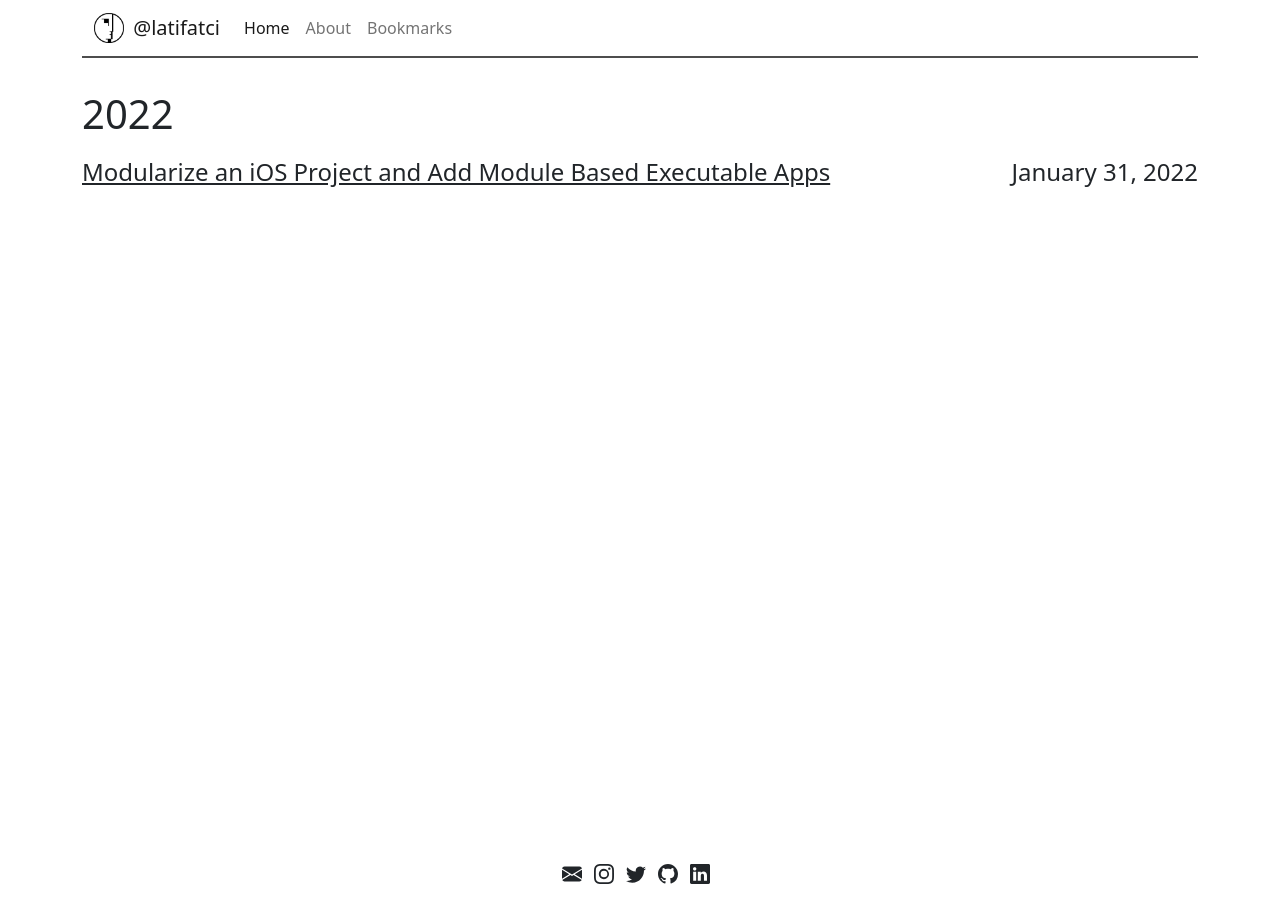
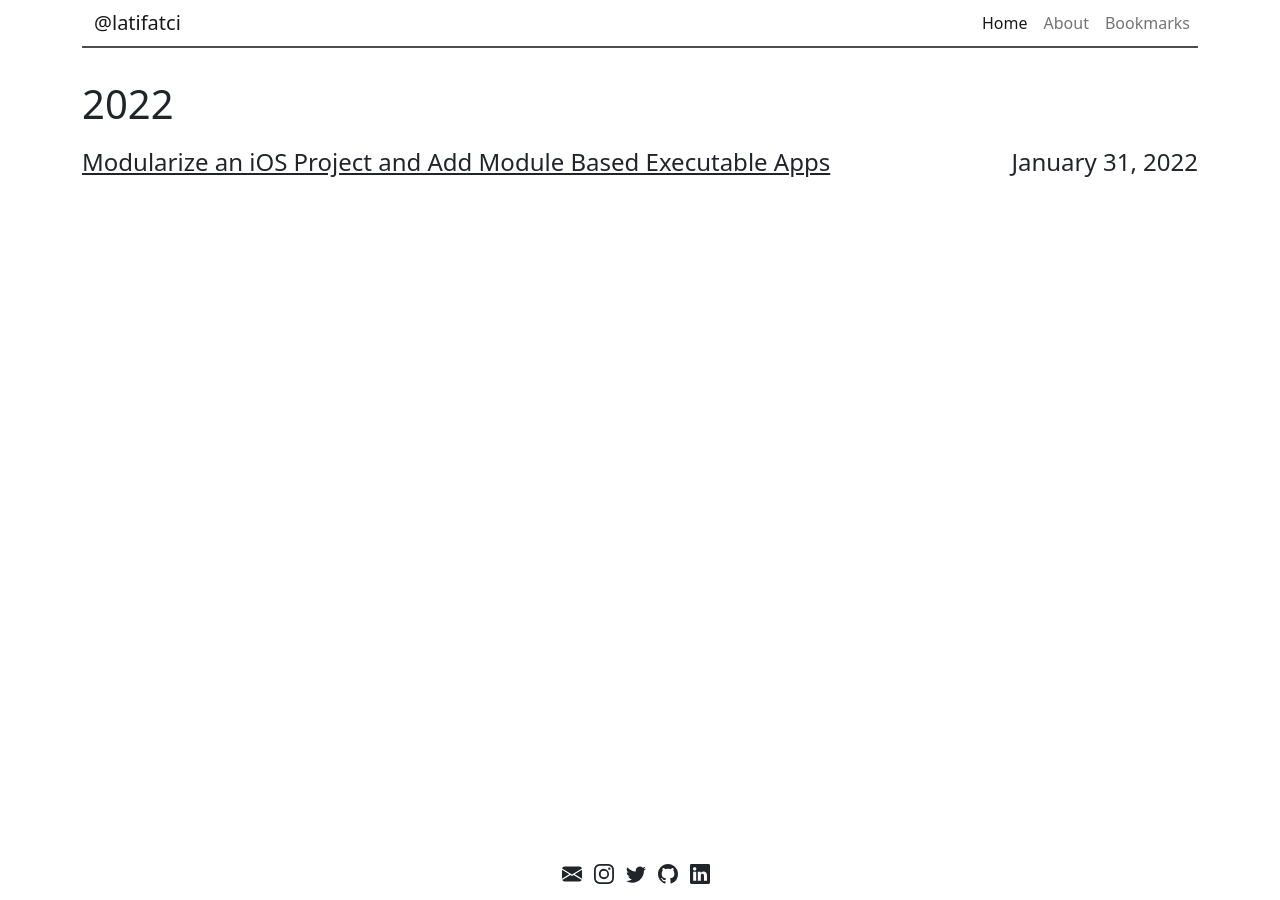
Before and after one commit to latifatcii/latifatci.com, a Jekyll site: the page built from index.html, in a window 1280 px wide. Built offline with Jekyll 4.4.1, drawn with Linux system fonts in a browser that asks for light colours.

Commit message:
update posts

```diff
--- a/_config.yml
+++ b/_config.yml
@@ -10,9 +10,9 @@ title: Latif Atci Blog
 
 # Link to avatar in the navbar (/assets/images/avatar.png). Leave empty if no logo desired. Two avatars for light and dark mode.
 # Avatar for light mode site
-lightavatar: /assets/images/light_bauhaus_logo.png
+ #lightavatar: /assets/images/light_bauhaus_logo.png
 # Avatar for dark mode site
-darkavatar: /assets/images/dark_bauhaus_logo.png
+ #darkavatar: /assets/images/dark_bauhaus_logo.png
 
 # A short description (e.g., A blog dedicated to reviewing cat gifs), used as part of the title tag like Ben's Awesome Site | A blog dedicated to reviewing cat gifs instead of Ben's Awesome Site | Long description about a blog dedicated to reviewing cat gifs that would be used when page.title is not defined.
 tagline: Minimalistic Jekyll theme that automatically supports dark and light modes for blogs
--- a/_includes/navigation.html
+++ b/_includes/navigation.html
@@ -9,7 +9,7 @@
     <button class="navbar-toggler" type="button" data-bs-toggle="collapse" data-bs-target="#navbarNav" aria-controls="navbarNav" aria-expanded="false" aria-label="Toggle navigation">
       <span class="navbar-toggler-icon"></span>
     </button>
-    <div class="collapse navbar-collapse" id="navbarNav">
+    <div class="collapse navbar-collapse" id="navbarNav" style="position:absolute; right:0;">
       <ul class="navbar-nav me-auto">
         {% for item in site.data.navigation %}
           <li class="nav-item">
```
